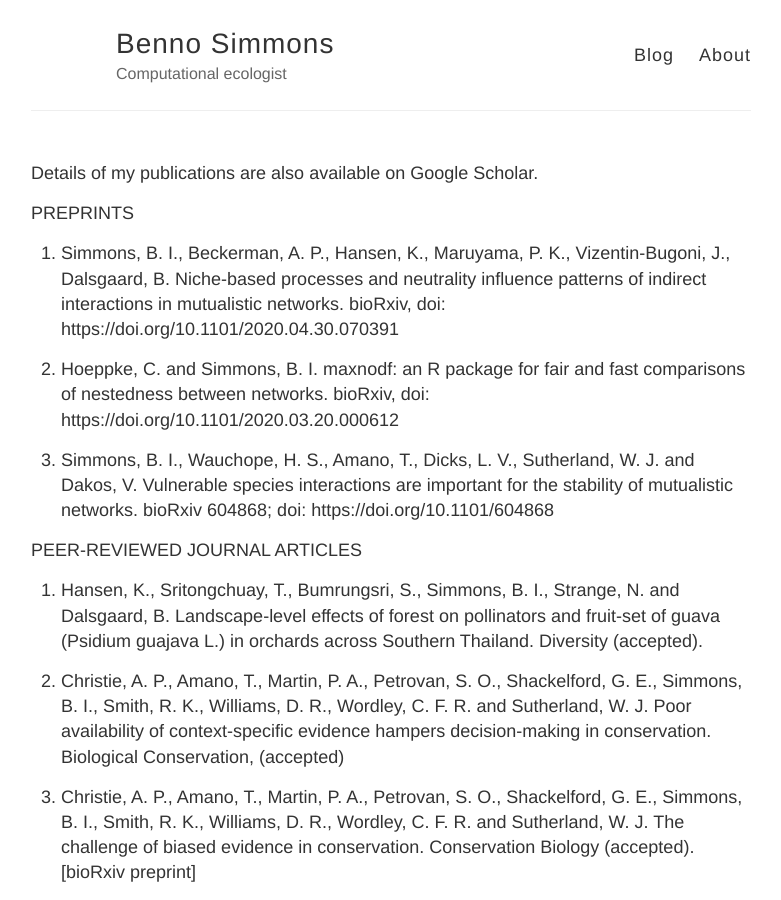
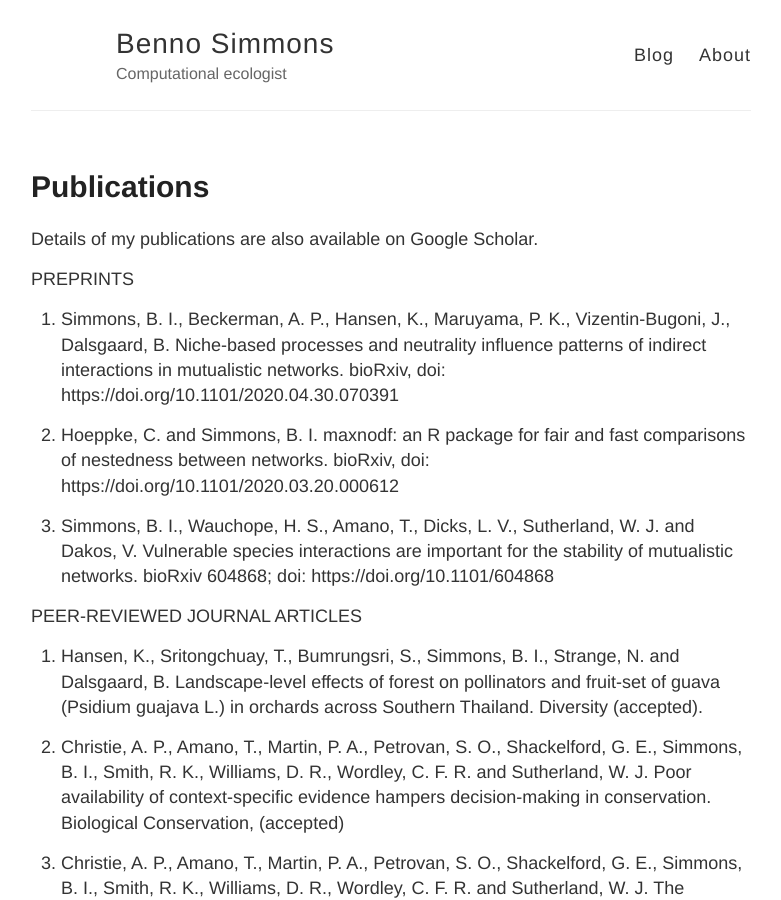
Before and after one commit to SimmonsBI/SimmonsBI.github.io, a Jekyll site: the page built from publications.md, in a window 1280 px wide and 900 px high. Shown: the whole window, without its empty margins (249-1030 px from the left). Built offline with Jekyll 4.4.1, drawn with Linux system fonts in a browser that asks for light colours; our own code applies the rules of GitHub Pages for plain Markdown files.

Commit message:
Update publications.md

```diff
--- a/publications.md
+++ b/publications.md
@@ -1,3 +1,9 @@
+---
+layout: page
+title: Publications
+permalink: /publications/
+---
+
 Details of my publications are also available on Google Scholar.
 
 
```
